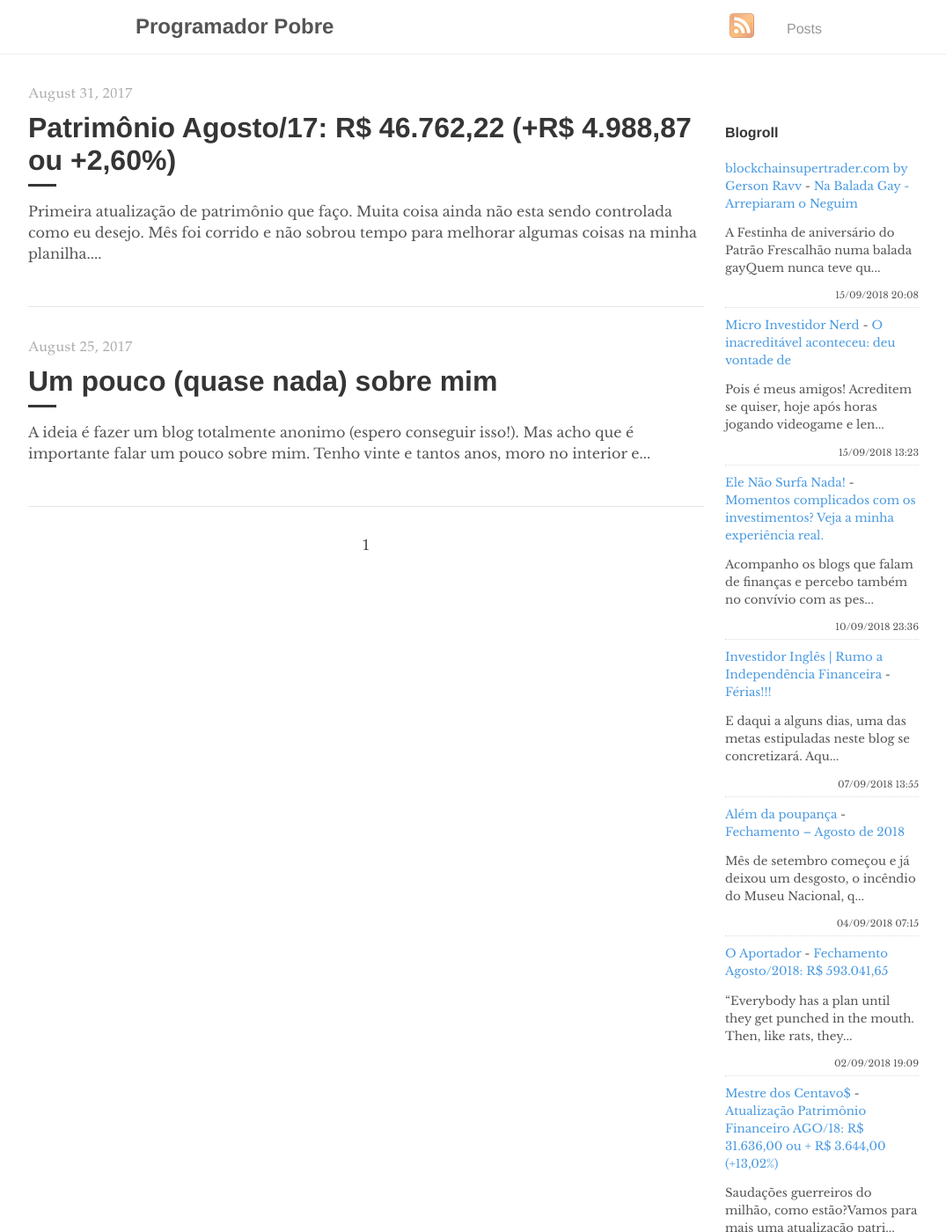
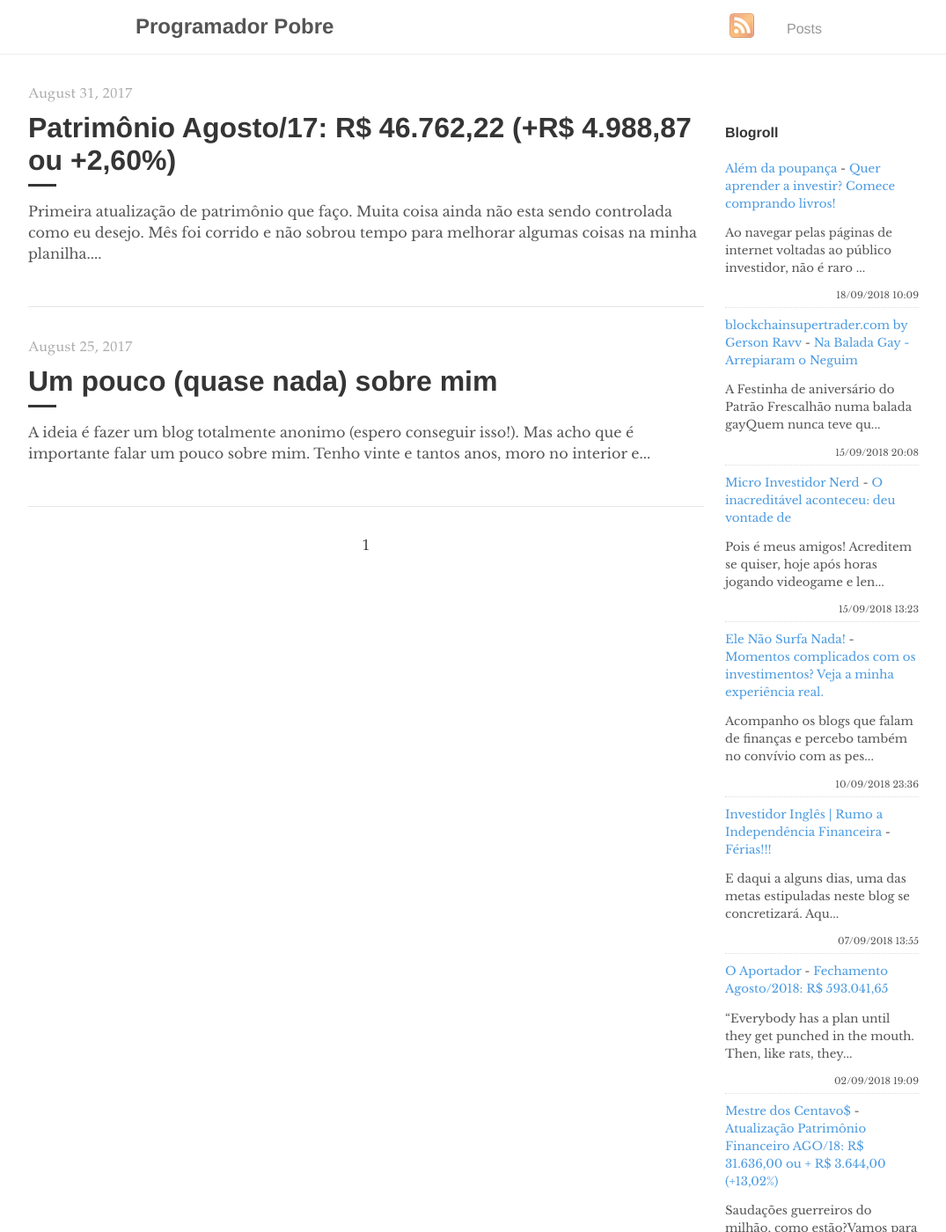
Before and after one commit to programadorpobre/programadorpobre.github.io, a Jekyll site: the page built from index.html, in a window 1280 px wide and 1400 px high. Shown: the whole window at 88% size, without its empty margins (96-1171 px from the left). Built offline with Jekyll 4.4.1, drawn with Linux system fonts in a browser that asks for light colours; the list of posts is cut into pages by our own code; comment, search, counter and statistics services are not loaded.

Commit message:
[ci skip] travis #409

```diff
--- a/_includes/feed-entries.html
+++ b/_includes/feed-entries.html
@@ -1,3 +1,8 @@
+<div class="feed-entry">
+    <a class="feed-entry-site-name" href="https://alemdapoupanca.blogspot.com/">Além da poupança</a> - <a class="feed-entry-title" href="https://alemdapoupanca.blogspot.com/2018/09/quer-aprender-investir-comece-comprando.html">Quer aprender a investir? Comece comprando livros!</a>
+    <p class="feed-entry-summary">Ao navegar pelas páginas de internet voltadas ao público investidor, não é raro ...</p>
+    <time datetime="2018-09-18T10:09:00.000-03:00">18/09/2018 10:09</time>
+</div>
 <div class="feed-entry">
     <a class="feed-entry-site-name" href="http://www.blockchainsupertrader.com/">blockchainsupertrader.com by Gerson Ravv</a> - <a class="feed-entry-title" href="http://www.blockchainsupertrader.com/2018/09/na-balada-gay-arrepiaram-o-neguim.html">Na Balada Gay - Arrepiaram o Neguim</a>
     <p class="feed-entry-summary">A Festinha de aniversário do Patrão Frescalhão numa balada gayQuem nunca teve qu...</p>
@@ -19,11 +24,6 @@
     <time datetime="2018-09-07T13:55:00.000-03:00">07/09/2018 13:55</time>
 </div>
 <div class="feed-entry">
-    <a class="feed-entry-site-name" href="https://alemdapoupanca.blogspot.com/">Além da poupança</a> - <a class="feed-entry-title" href="https://alemdapoupanca.blogspot.com/2018/09/fechamento-agosto-de-2018.html">Fechamento – Agosto de 2018</a>
-    <p class="feed-entry-summary">Mês de setembro começou e já deixou um desgosto, o incêndio do Museu Nacional, q...</p>
-    <time datetime="2018-09-04T07:15:00.000-03:00">04/09/2018 07:15</time>
-</div>
-<div class="feed-entry">
     <a class="feed-entry-site-name" href="https://oaportadorfinanceiro.blogspot.com/">O Aportador</a> - <a class="feed-entry-title" href="https://oaportadorfinanceiro.blogspot.com/2018/09/fechamento-agosto2018-r-59304165.html">Fechamento Agosto/2018: R$ 593.041,65</a>
     <p class="feed-entry-summary">“Everybody has a plan until they get punched in the mouth. Then, like rats, they...</p>
     <time datetime="2018-09-02T19:09:00.000-03:00">02/09/2018 19:09</time>
```
